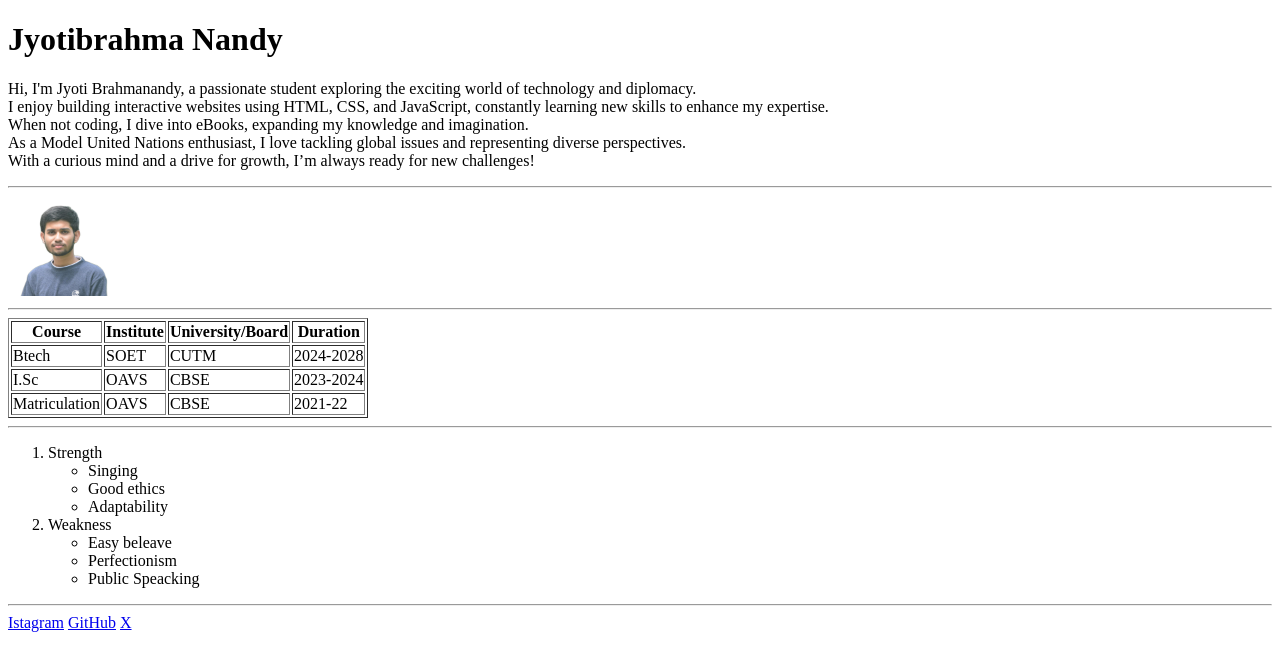
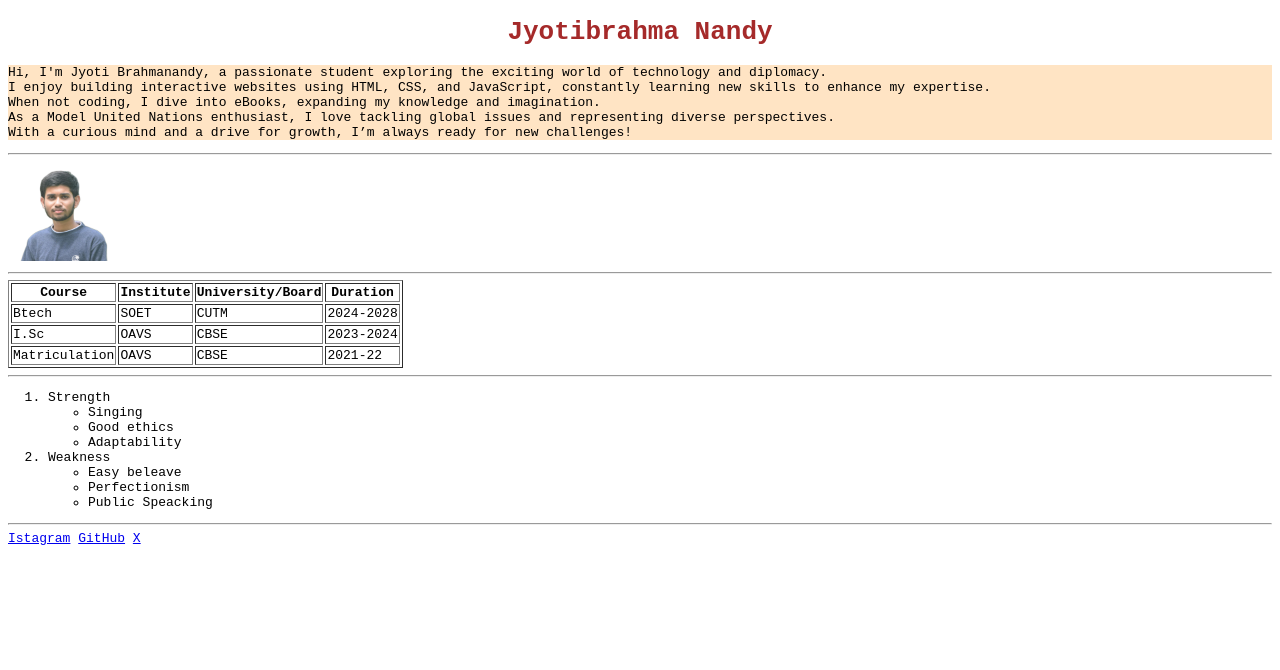
Before and after one commit to jyotibrahmanandy/Portfolio, a plain HTML site: page index.html in a window 1280 px wide. Drawn offline with Linux system fonts and the light colour scheme.

Commit message:
Stylesheet Added

```diff
--- a/index.html
+++ b/index.html
@@ -4,11 +4,17 @@
 <head>
     <meta charset="UTF-8">
     <meta name="viewport" content="width=device-width, initial-scale=1.0">
+    <link rel="stylesheet" href="./style.css">
     <title>Portfolio</title>
+    <style>
+        p{
+            background-color: bisque;
+        }
+    </style>
 </head>
 
 <body>
-    <h1>Jyotibrahma Nandy</h1>
+    <h1 style="color: brown;">Jyotibrahma Nandy</h1>
     <p>Hi, I'm Jyoti Brahmanandy, a passionate student exploring the exciting world of technology and diplomacy. <br> I enjoy
         building interactive websites using HTML, CSS, and JavaScript, constantly learning new skills to enhance my
         expertise. <br> When not coding, I dive into eBooks, expanding my knowledge and imagination. <br> As a Model United
--- /dev/null
+++ b/style.css
@@ -0,0 +1,6 @@
+*{
+    font-family: monospace;
+}
+h1{
+    text-align: center;
+}
```
